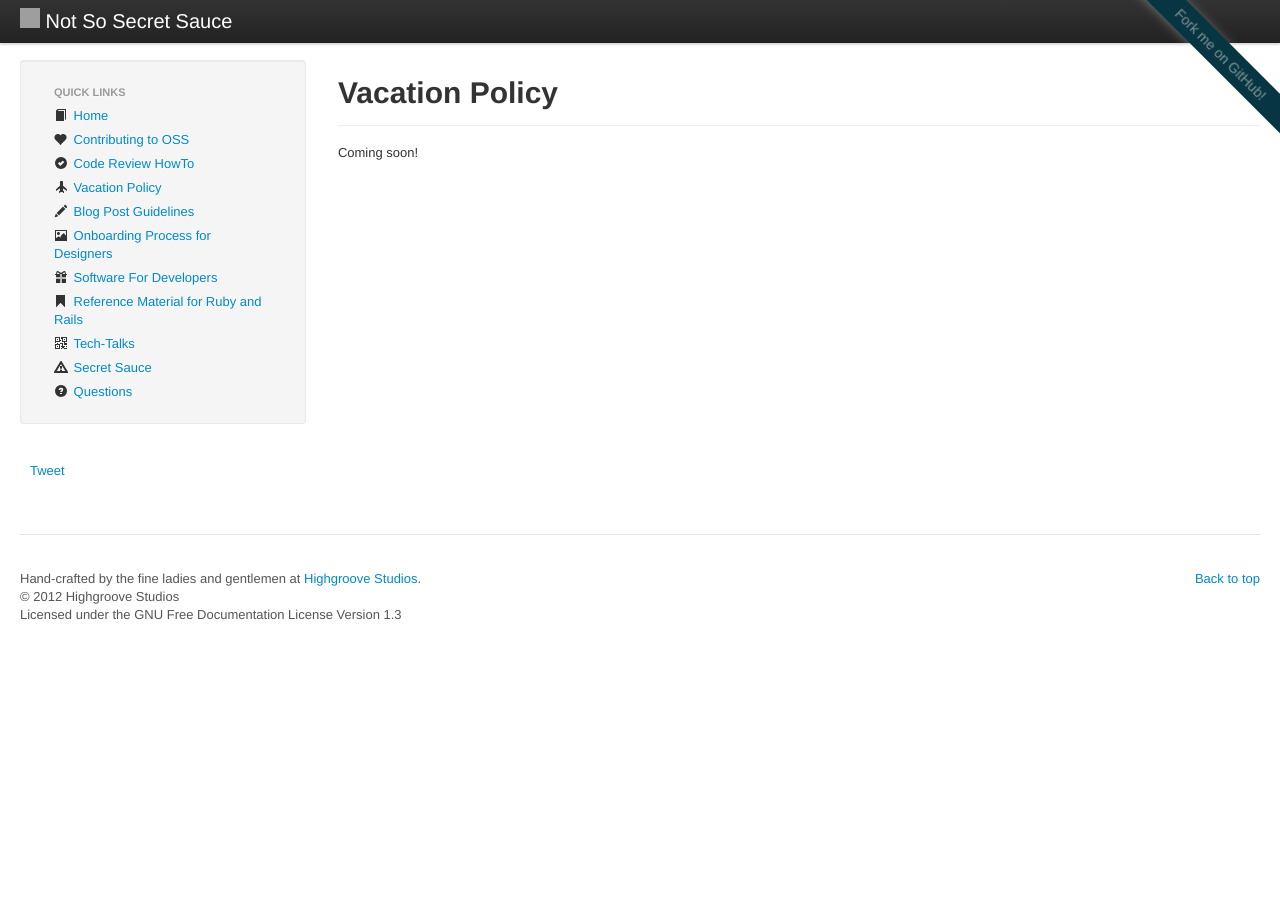
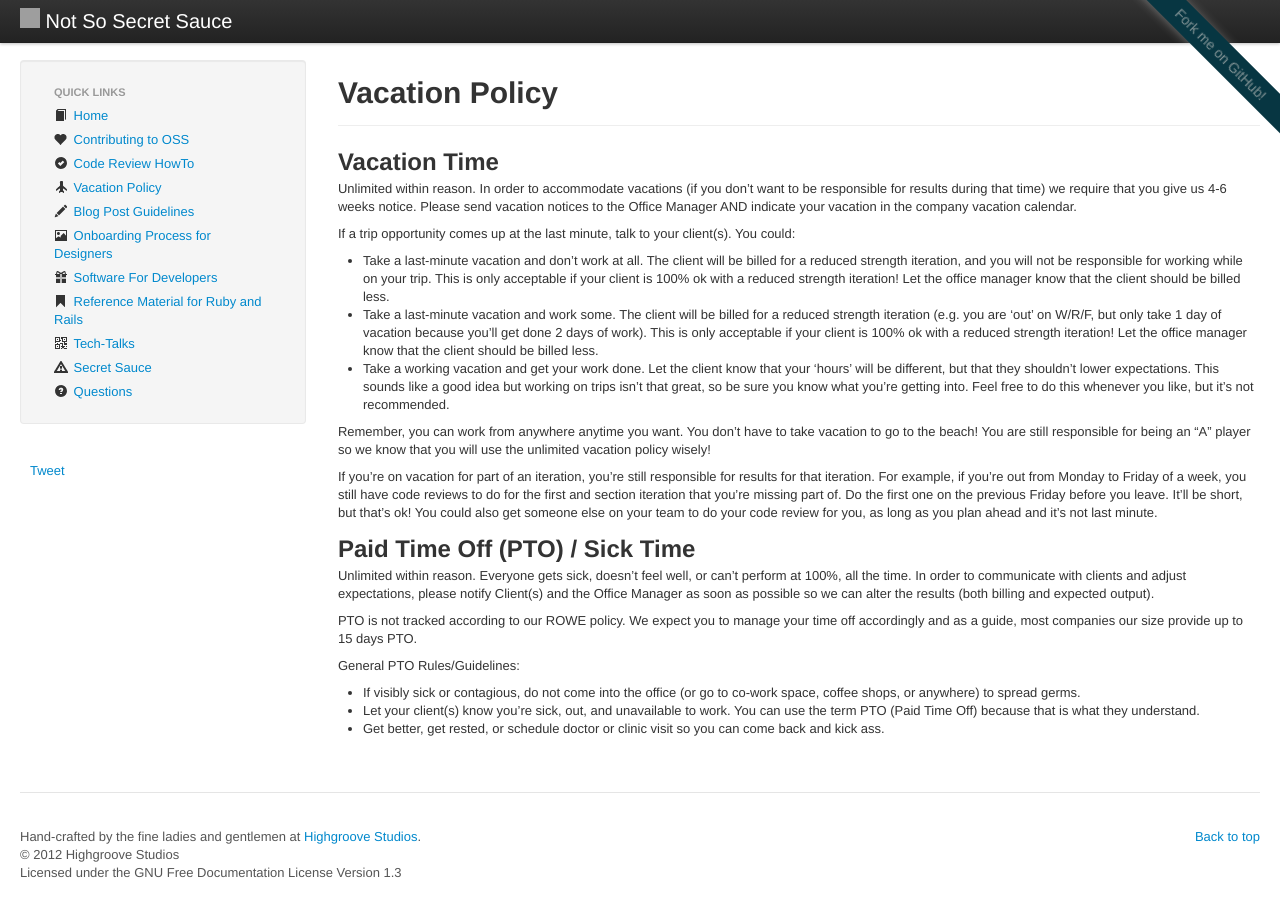
Before and after one commit to daveworth/not-so-secret-sauce, a Jekyll site: the page built from topics/vacation-policy.md, in a window 1280 px wide. Built offline with Jekyll 4.4.1, drawn with Linux system fonts in a browser that asks for light colours; nearby versions of some CDN libraries; comment, search, counter and statistics services are not loaded; grey boxes are pictures that could not be loaded.

Commit message:
[Finish #27644819] Moves vacation policy to no-so-secret-sauce

```diff
--- a/topics/vacation-policy.md
+++ b/topics/vacation-policy.md
@@ -2,4 +2,29 @@
 layout: topic
 title: Vacation Policy
 ---
-Coming soon!
+
+## Vacation Time
+
+Unlimited within reason. In order to accommodate vacations (if you don't want to be responsible for results during that time) we require that you give us 4-6 weeks notice. Please send vacation notices to the Office Manager AND indicate your vacation in the company vacation calendar.
+
+If a trip opportunity comes up at the last minute, talk to your client(s).  You could:
+
+* Take a last-minute vacation and don't work at all.  The client will be billed for a reduced strength iteration, and you will not be responsible for working while on your trip. This is only acceptable if your client is 100% ok with a reduced strength iteration! Let the office manager know that the client should be billed less.
+* Take a last-minute vacation and work some.  The client will be billed for a reduced strength iteration (e.g. you are 'out' on W/R/F, but only take 1 day of vacation because you'll get done 2 days of work).  This is only acceptable if your client is 100% ok with a reduced strength iteration! Let the office manager know that the client should be billed less.
+* Take a working vacation and get your work done.  Let the client know that your 'hours' will be different, but that they shouldn't lower expectations.  This sounds like a good idea but working on trips isn't that great, so be sure you know what you're getting into. Feel free to do this whenever you like, but it's not recommended.
+
+Remember, you can work from anywhere anytime you want. You don't have to take vacation to go to the beach! You are still responsible for being an "A" player so we know that you will use the unlimited vacation policy wisely!
+
+If you're on vacation for part of an iteration, you're still responsible for results for that iteration. For example, if you're out from Monday to Friday of a week, you still have code reviews to do for the first and section iteration that you're missing part of.  Do the first one on the previous Friday before you leave. It'll be short, but that's ok! You could also get someone else on your team to do your code review for you, as long as you plan ahead and it's not last minute.
+
+## Paid Time Off (PTO) / Sick Time
+
+Unlimited within reason.  Everyone gets sick, doesn't feel well, or can't perform at 100%, all the time.  In order to communicate with clients and adjust expectations, please notify Client(s) and the Office Manager as soon as possible so we can alter the results (both billing and expected output).
+
+PTO is not tracked according to our ROWE policy. We expect you to manage your time off accordingly and as a guide, most companies our size provide up to 15 days PTO.
+
+General PTO Rules/Guidelines:
+
+* If visibly sick or contagious, do not come into the office (or go to co-work space, coffee shops, or anywhere) to spread germs.
+* Let your client(s) know you're sick, out, and unavailable to work.  You can use the term PTO (Paid Time Off) because that is what they understand.
+* Get better, get rested, or schedule doctor or clinic visit so you can come back and kick ass.
```
